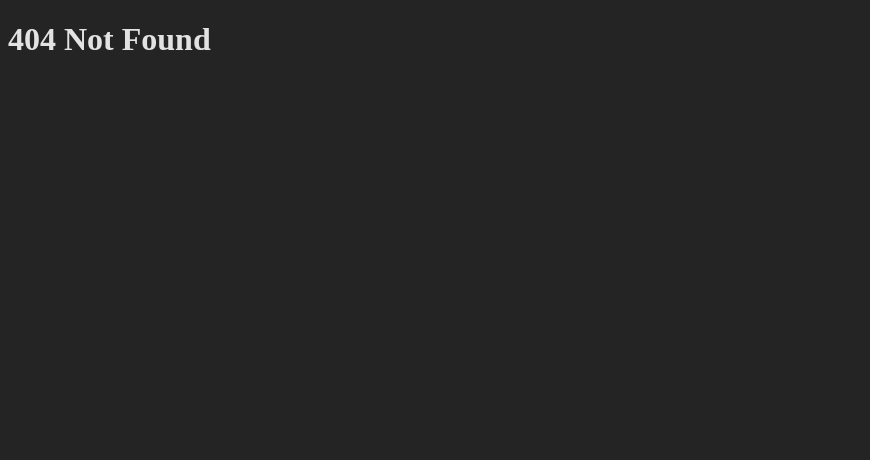
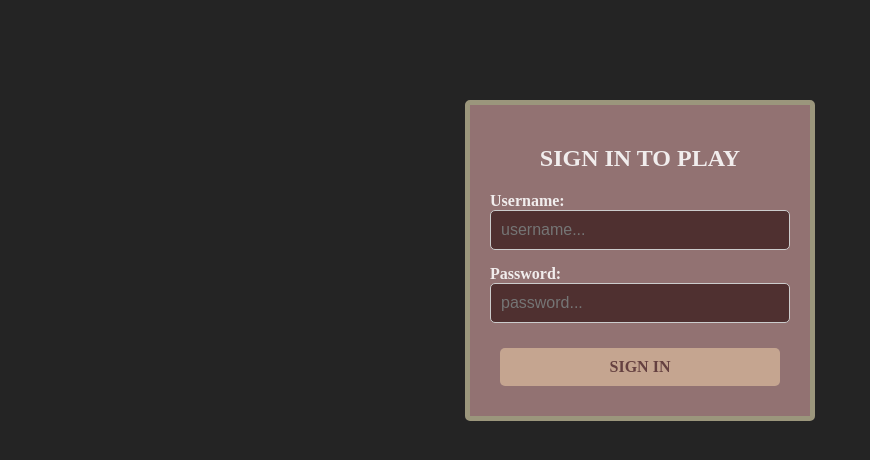
Before and after one commit to p-triz/progetto_tecnologie_internet, a React (Vite) app in the folder frontend/: page /Signin in a window 1280 px wide. Before the commit this address had no page. Shown: the top 460 px of the page, without its empty margins (0-870 px from the left). Built offline with nearby package versions, Linux system fonts and the light colour scheme.

Commit message:
aggiunta opzione login singin

```diff
--- a/frontend/src/components/App.jsx
+++ b/frontend/src/components/App.jsx
@@ -20,7 +20,8 @@ const App = () => {
       <BrowserRouter>
         <Routes>
         <Route path="/" element={<Login username={username} password={password} setUsername={setUsername} setPassword={setPassword} />}></Route>
-        <Route path="/Home/" element={<SecondPage username={username} setUsername={setUsername}/>}></Route>
+        <Route path='/Signin' element={<Login username={username} password={password} setUsername={setUsername} setPassword={setPassword} />} ></Route>
+        <Route path="/Home" element={<SecondPage username={username} setUsername={setUsername}/>}></Route>
         <Route path="/Snake" element={<SnakeGame/>}></Route>
         <Route path="/scoreboard1" element={<Scoreboard gameName={gameName1} gameId={gameId1} username={username} setUsername={setUsername}/>}></Route>
         <Route path="/scoreboard2" element={<Scoreboard gameName={gameName2} gameId={gameId2} username={username} setUsername={setUsername}/>}></Route>
--- a/frontend/src/components/Login.jsx
+++ b/frontend/src/components/Login.jsx
@@ -1,12 +1,18 @@
+/* eslint-disable no-unused-vars */
 /* eslint-disable react/prop-types */
 
 import { Link , useNavigate} from "react-router-dom";
 import "./Login.css"
 
+
+function handleSignin(){
+  alert("ciao")
+}
+
 const Login = ({ username, password, setUsername, setPassword}) => {
   const navigate = useNavigate();
 
-  const handleSubmit = (event) => {
+  const handleLogin = (event) => {
     event.preventDefault();
     const currUser = event.target.username.value;
     const currPassword = event.target.password.value;
@@ -14,21 +20,27 @@ const Login = ({ username, password, setUsername, setPassword}) => {
     setPassword(currPassword);
     localStorage.setItem("username", currUser);
     localStorage.setItem("password", currPassword);
-    navigate("/Home/");
+    navigate("/Home");
   }
+
+  const welcomeMessage = location.pathname.endsWith("/") ? "LOGIN TO PLAY" : "SIGN IN TO PLAY"
+  const buttonText = location.pathname.endsWith("/") ? "LOGIN" : "SIGN IN"
 
   return (
     <div className="loginDiv">
-      <h2>SIGN IN TO PLAY</h2>
-      <form className="loginForm" onSubmit={handleSubmit}>
+      <h2 >{welcomeMessage}</h2>
+      <form className="loginForm" onSubmit={location.pathname.endsWith("/") ? handleLogin : handleSignin}>
         <label htmlFor="username">Username: </label>
         <input type = 'text' placeholder="username..." name="username" required></input>
         <label htmlFor="password">Password: </label>
         <input type='password' placeholder="password..." name="password" required></input>
         <div className="logButton">
-          <button className="button" type='submit'> LOGIN </button>
+          <button className="button" type='submit'> {buttonText} </button>
         </div>
       </form>
+      <div className="SignInLink" >
+        {location.pathname.endsWith("/") &&  <Link to="/Signin">Sign in</Link> }
+      </div>
     </div>
   )
 }
--- a/frontend/src/components/Navbar.jsx
+++ b/frontend/src/components/Navbar.jsx
@@ -1,3 +1,4 @@
+/* eslint-disable react-hooks/exhaustive-deps */
 /* eslint-disable react/prop-types */
 import "./Navbar.css"
 import { Link, useLocation } from "react-router-dom";
```
